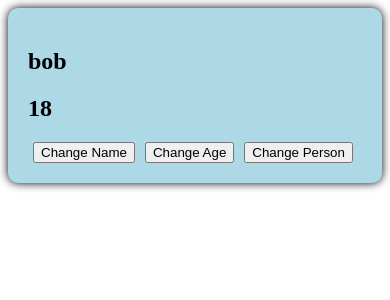
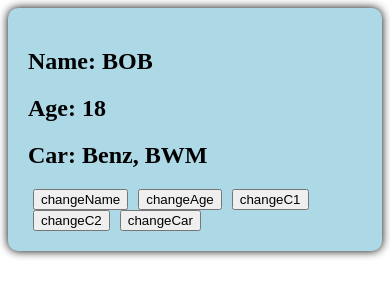
Before and after one commit to KickaStone/hello_vue3, a Vue app: page / in a window 390 px wide. Shown: the top 300 px of the page. Built offline with nearby package versions, Linux system fonts and the light colour scheme.

Commit message:
P20:  watch_4, watch the attribute of a responsive object

```diff
--- a/index.html
+++ b/index.html
@@ -8,7 +8,6 @@
   </head>
   <body>
     <div id="app"></div>
-    <script src="http://192.168.124.3:8098"></script>
     <script type="module" src="/src/main.ts"></script>
   </body>
 </html>
--- a/src/components/Person.vue
+++ b/src/components/Person.vue
@@ -1,34 +1,63 @@
 <template>
   <div class="person">
-    <h2>{{person.name}}</h2>
-    <h2>{{person.age}}</h2>
+    <h2>Name: {{person.name}}</h2>
+    <h2>Age: {{person.age}}</h2>
+    <h2>Car: {{ person.car.c1}}, {{ person.car.c2 }}</h2>
+    <button @click="changeName">changeName</button>
+    <button @click="changeAge">changeAge</button>
+    <button @click="changeC1">changeC1</button>
+    <button @click="changeC2">changeC2</button>
+    <button @click="changeCar">changeCar</button>
 
-  <button @click="changeName">Change Name</button>
-  <button @click="changeAge">Change Age</button>
-  <button @click="changePerson">Change Person</button>
   </div>
 </template>
 
 <script lang="ts" setup>
-import {reactive, watch} from 'vue';
 
-let person = reactive({name: 'bob', age:18});
+import {reactive, watch} from "vue";
+
+let person = reactive({
+  name: "BOB",
+  age: 18,
+  car: {
+    c1: 'Benz',
+    c2: 'BWM',
+  }
+})
 
 function changeName() {
-  person.name  = 'Alice';
+  person.name += '~';
 }
-
 function changeAge() {
   person.age += 1;
 }
-
-function changePerson() {
-  Object.assign(person, {name:"Mark", age: 18});
+function changeCar() {
+  person.car = {
+    c1: 'Benz2024',
+    c2: 'BWM2024',
+  }
+}
+function changeC1(){
+  person.car.c1 = 'JEEP';
 }
 
-watch(person, (newValue) => {
-  console.log(newValue);
-}) // watch reactive object, default { deep: true }, and cannot disable
+function changeC2(){
+  person.car.c2 = 'Audi';
+}
+
+// watch(person.name, (newValue)=>{
+//   console.log(person, newValue);
+// });
+
+// watch a basic variable
+// watch(() => person.name, (newValue) => { // watch a getter function
+//   console.log(newValue);
+// })
+
+watch(() => person.car, (newValue) => {  // best practice
+  console.log(newValue)
+}, {deep: true})
+
 
 </script>
 
```
